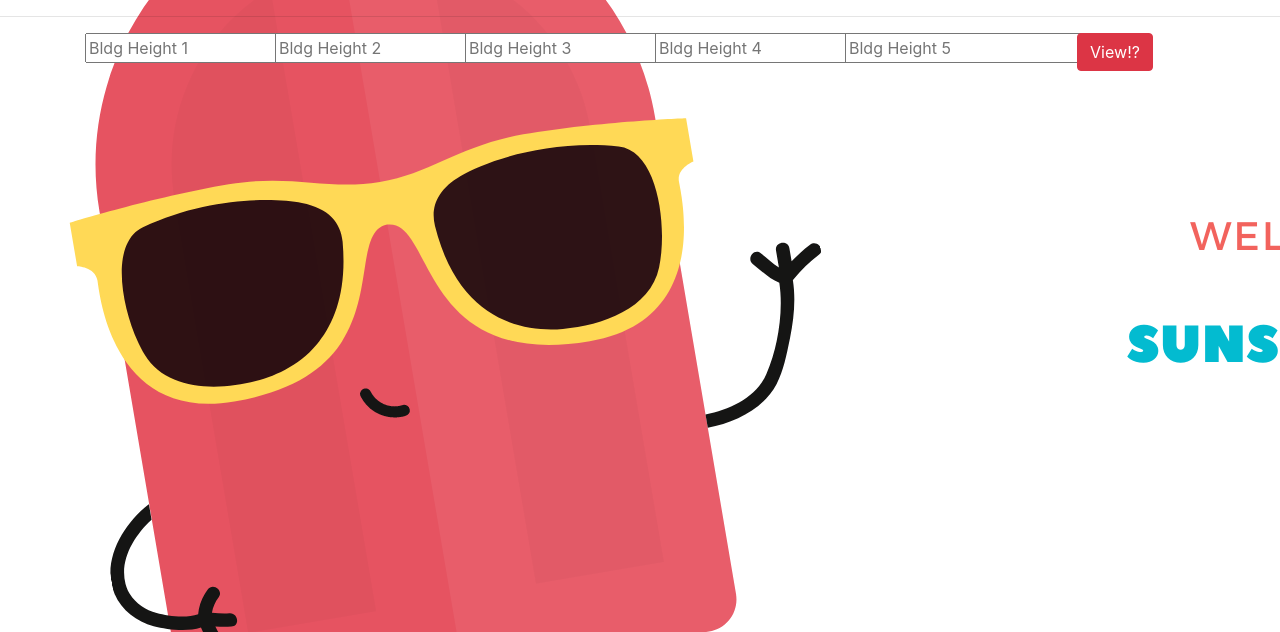
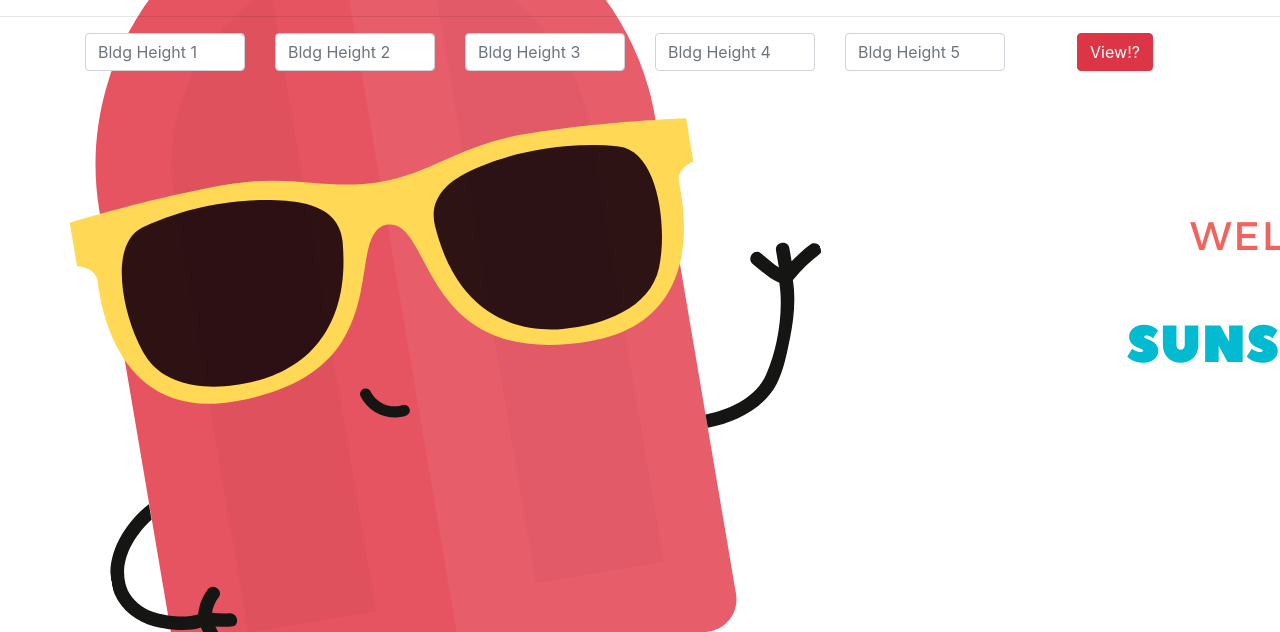
Before and after one commit to JaxHolliday/SunsetHills, a plain HTML site: page index.html in a window 1280 px wide. Shown: the part 168-800 px from the top of the page. Drawn offline with Linux system fonts and the light colour scheme.

Commit message:
Form change

```diff
--- a/Scripts/SunHills.js
+++ b/Scripts/SunHills.js
@@ -1,7 +1,6 @@
 function sunHills() {
     //Step 1: Add event listener for button click
     //On my main index Page towards the bottom
-
 
     //Step 2: Gather user input the put into an array
     let bldgHeight1 = Number(document.getElementById("txtSunsetIn1").value);
--- a/index.html
+++ b/index.html
@@ -69,11 +69,11 @@
     <!-- Sunset Hills Body -->
     <div class="container">
         <div class="row">
-            <div class="col"><input id="txtSunsetIn1" placeholder="Bldg Height 1"/></div>
-            <div class="col"><input id="txtSunsetIn2" placeholder="Bldg Height 2" /></div>
-            <div class="col"><input id="txtSunsetIn3" placeholder="Bldg Height 3"/></div>
-            <div class="col"><input id="txtSunsetIn4" placeholder="Bldg Height 4"/></div>
-            <div class="col"><input id="txtSunsetIn5" placeholder="Bldg Height 5" /></div>
+            <div class="col"><input id="txtSunsetIn1" placeholder="Bldg Height 1" class="form-control"/></div>
+            <div class="col"><input id="txtSunsetIn2" placeholder="Bldg Height 2" class="form-control"/></div>
+            <div class="col"><input id="txtSunsetIn3" placeholder="Bldg Height 3" class="form-control"/></div>
+            <div class="col"><input id="txtSunsetIn4" placeholder="Bldg Height 4" class="form-control"/></div>
+            <div class="col"><input id="txtSunsetIn5" placeholder="Bldg Height 5" class="form-control"/></div>
             <div class="col"><button class="btn btn-danger" id="btnSunset">View!?</button></div>
         </div>
     </div>
```
